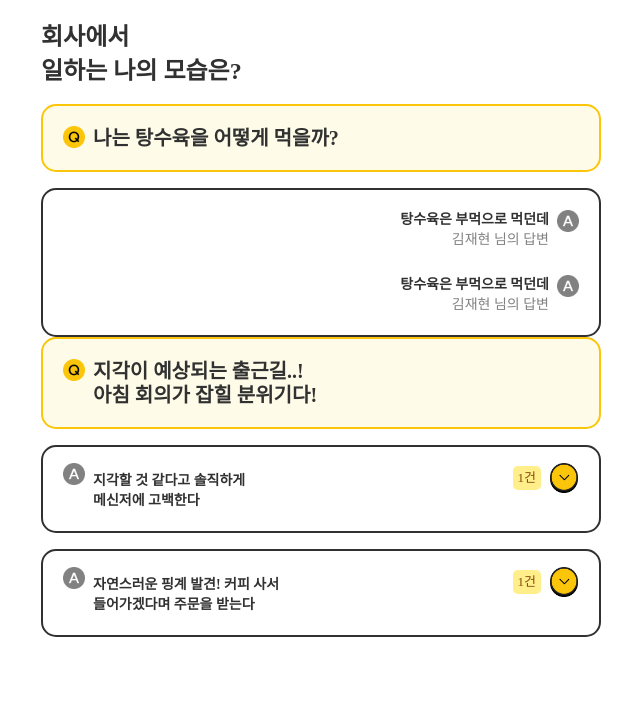
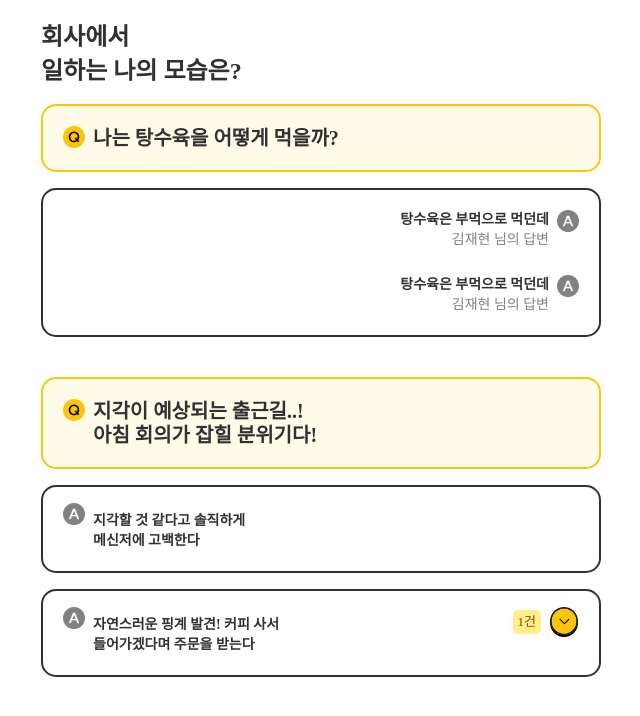
Before and after one commit to TeamQuestionMark/FineMeWeb, a React (Create React App) app: page /result in a window 1280 px wide. Shown: the top 716 px of the page, without its empty margins (319-959 px from the left). Built offline with nearby package versions, Linux system fonts and the light colour scheme.

Commit message:
design: 객관식 선택한 사람 없을 때 RightHeader 렌더링x, 답변 간격 조정

```diff
--- a/src/components/StageResult/ChoiceResultAccordion.tsx
+++ b/src/components/StageResult/ChoiceResultAccordion.tsx
@@ -80,12 +80,17 @@ const ChoiceResultAccordion: React.FC<ChoiceResultAccordionProps> = ({
           <IconA />
           <Body2>{renderMultiLineText(content)}</Body2>
         </StyledHeaderLeft>
-        <StyledHeaderRight>
-          <StyledNumberLabel>
-            <Caption color="brandColor800">{nicknames.length}건</Caption>
-          </StyledNumberLabel>
-          <AccordionButton open={open} onClick={() => setOpen(prev => !prev)} />
-        </StyledHeaderRight>
+        {nicknames.length > 0 && (
+          <StyledHeaderRight>
+            <StyledNumberLabel>
+              <Caption color="brandColor800">{nicknames.length}건</Caption>
+            </StyledNumberLabel>
+            <AccordionButton
+              open={open}
+              onClick={() => setOpen(prev => !prev)}
+            />
+          </StyledHeaderRight>
+        )}
       </StyledHeader>
       {open && (
         <StyledBody>
--- a/src/components/StageResult/MultipleChoiceResult.tsx
+++ b/src/components/StageResult/MultipleChoiceResult.tsx
@@ -20,7 +20,7 @@ const MultipleChoiceResult: React.FC<MultipleChoiceResultProps> = ({
         <ChoiceResultAccordion
           content={`지각할 것 같다고 솔직하게
 메신저에 고백한다`}
-          nicknames={['김재현']}
+          nicknames={[]}
         />
         <ChoiceResultAccordion
           content={`자연스러운 핑계 발견! 커피 사서
--- a/src/pages/Result/ResultPage.tsx
+++ b/src/pages/Result/ResultPage.tsx
@@ -5,7 +5,11 @@ import { Headline2 } from '@/components/Typography';
 import renderMultiLineText from '@/utils/renderMultiLineText';
 import styled from 'styled-components';
 
-const StyledResultWrapper = styled.div``;
+const StyledResultWrapper = styled.div`
+  > div {
+    margin-bottom: 40px;
+  }
+`;
 const ResultPage = () => {
   return (
     <PageLayout>
```
